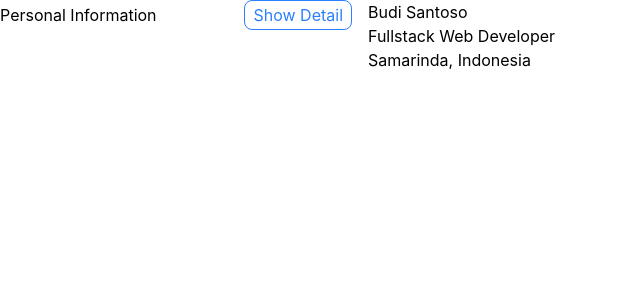
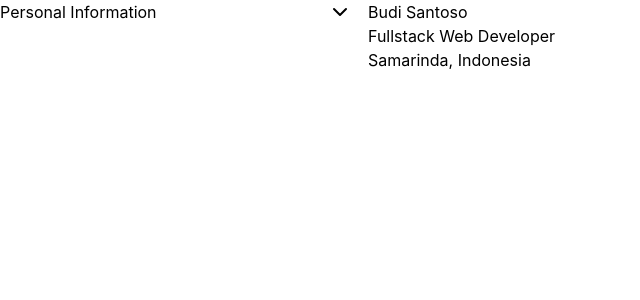
Before and after one commit to roaayala/cv-builder, a React (Vite) app: page / in a window 1280 px wide. Shown: the top 300 px of the page, without its empty margins (0-640 px from the left). Built offline with nearby package versions, Linux system fonts and the light colour scheme.

Commit message:
forms/FormHeader: template done

```diff
--- a/package.json
+++ b/package.json
@@ -10,6 +10,7 @@
     "preview": "vite preview"
   },
   "dependencies": {
+    "lucide-react": "^1.23.0",
     "react": "^19.2.7",
     "react-dom": "^19.2.7"
   },
--- a/src/components/commons/Button.jsx
+++ b/src/components/commons/Button.jsx
@@ -1,10 +1,8 @@
-export default function Button({ text, onClick }) {
+export default function Button({ text, icon, onClick }) {
   return (
-    <button
-      className="text-blue-500 border border-blue-500 rounded-lg py-0.5 px-2"
-      onClick={onClick}
-    >
-      {text}
+    <button className="" onClick={onClick}>
+      {icon && <span>{icon}</span>}
+      {text && <span>{text}</span>}
     </button>
   );
 }
--- /dev/null
+++ b/src/components/forms/FormHeader.jsx
@@ -0,0 +1,15 @@
+import { ChevronUp, ChevronDown } from "lucide-react";
+import Button from "../commons/Button";
+
+export default function FormHeader({ sectionTitle, isOpen, onOpen }) {
+  return (
+    <header className="flex justify-between items-center">
+      <h2>{sectionTitle}</h2>
+      {isOpen ? (
+        <Button icon={<ChevronUp />} onClick={onOpen} />
+      ) : (
+        <Button icon={<ChevronDown />} onClick={onOpen} />
+      )}
+    </header>
+  );
+}
--- a/src/components/forms/PersonalInformationForm.jsx
+++ b/src/components/forms/PersonalInformationForm.jsx
@@ -1,6 +1,8 @@
 import { useState } from "react";
 import Button from "../commons/Button";
 import TextInput from "./personal-information/TextInput";
+import { ChevronUp, ChevronDown } from "lucide-react";
+import FormHeader from "./FormHeader";
 
 export default function PersonalInformationForm({
   data,
@@ -17,14 +19,12 @@ export default function PersonalInformationForm({
 
   return (
     <section>
-      <header className="flex justify-between items-center">
-        <h2>Personal Information</h2>
-        {isOpen ? (
-          <Button text={"Hide Detail"} onClick={handleOpen} />
-        ) : (
-          <Button text={"Show Detail"} onClick={handleOpen} />
-        )}
-      </header>
+      <FormHeader
+        sectionTitle={"Personal Information"}
+        isOpen={isOpen}
+        onOpen={handleOpen}
+      />
+
       {isOpen && (
         <main>
           <TextInput
```
Also changed, not shown: 1 other file (tests, documents, lock files or other folders).
